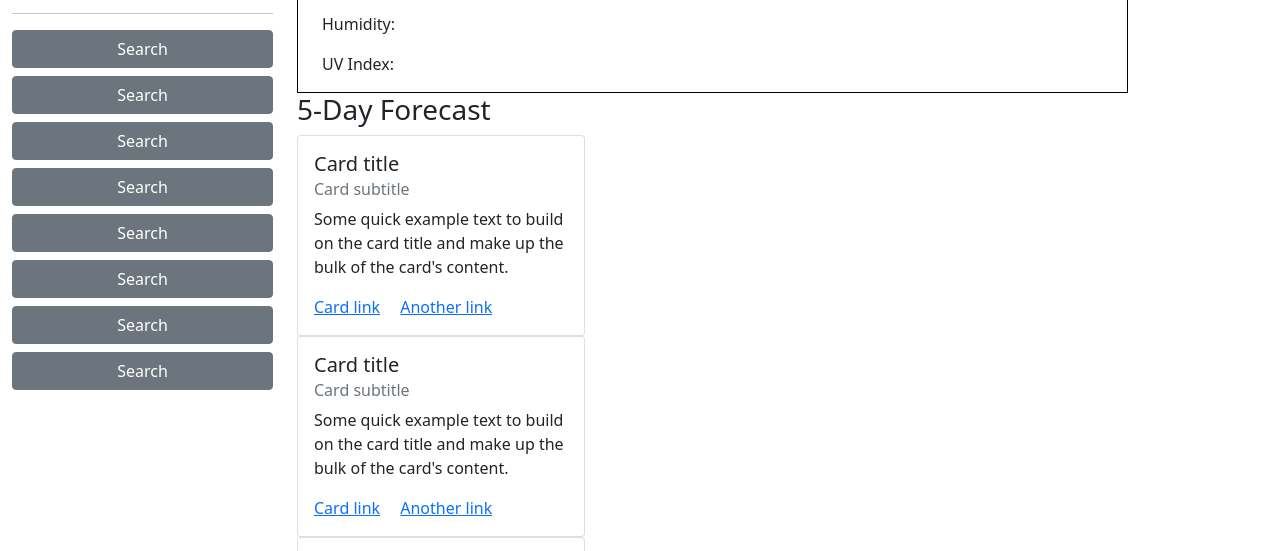
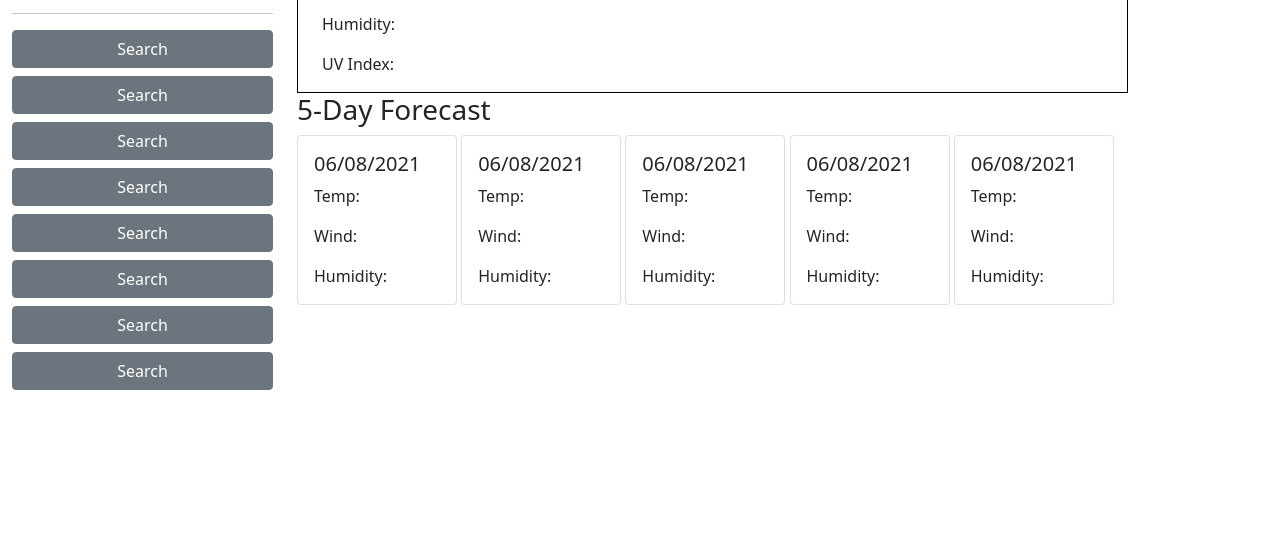
Before and after one commit to rikrds32/Weather-Dashboard-app-, a plain HTML site: page index.html in a window 1280 px wide. Shown: the part 229-780 px from the top of the page. Drawn offline with nearby package versions, Linux system fonts and the light colour scheme.

Commit message:
modify card's width and text area

```diff
--- a/custom.css
+++ b/custom.css
@@ -9,3 +9,7 @@ input{
     border: 1px solid black;
     margin-top: 1rem;
 }
+.card {
+    display: inline-block;
+
+}
--- a/index.html
+++ b/index.html
@@ -53,54 +53,49 @@
                 </div>
                 <!-- this is the cards with the cities fore -->
                 <h3>5-Day Forecast</h3>
-                <div class="card" style="width: 18rem;">
+                <div class="card" style="width: 10rem;">
                     <div class="card-body">
-                        <h5 class="card-title">Card title</h5>
-                        <h6 class="card-subtitle mb-2 text-muted">Card subtitle</h6>
-                        <p class="card-text">Some quick example text to build on the card title and make up the bulk of
-                            the card's content.</p>
-                        <a href="#" class="card-link">Card link</a>
-                        <a href="#" class="card-link">Another link</a>
+                        <h5 class="card-title">06/08/2021</h5>
+
+                        <p class="card-text">Temp:</p>
+                        <p class="card-text">Wind:</p>
+                        <p class="card-text">Humidity:</p>
                     </div>
                 </div>
-                <div class="card" style="width: 18rem;">
+                <div class="card" style="width: 10rem;">
                     <div class="card-body">
-                        <h5 class="card-title">Card title</h5>
-                        <h6 class="card-subtitle mb-2 text-muted">Card subtitle</h6>
-                        <p class="card-text">Some quick example text to build on the card title and make up the bulk of
-                            the card's content.</p>
-                        <a href="#" class="card-link">Card link</a>
-                        <a href="#" class="card-link">Another link</a>
+                        <h5 class="card-title">06/08/2021</h5>
+
+                        <p class="card-text">Temp:</p>
+                        <p class="card-text">Wind:</p>
+                        <p class="card-text">Humidity:</p>
                     </div>
                 </div>
-                <div class="card" style="width: 18rem;">
+                <div class="card" style="width: 10rem;">
                     <div class="card-body">
-                        <h5 class="card-title">Card title</h5>
-                        <h6 class="card-subtitle mb-2 text-muted">Card subtitle</h6>
-                        <p class="card-text">Some quick example text to build on the card title and make up the bulk of
-                            the card's content.</p>
-                        <a href="#" class="card-link">Card link</a>
-                        <a href="#" class="card-link">Another link</a>
+                        <h5 class="card-title">06/08/2021</h5>
+
+                        <p class="card-text">Temp:</p>
+                        <p class="card-text">Wind:</p>
+                        <p class="card-text">Humidity:</p>
                     </div>
                 </div>
-                <div class="card" style="width: 18rem;">
+                <div class="card" style="width: 10rem;">
                     <div class="card-body">
-                        <h5 class="card-title">Card title</h5>
-                        <h6 class="card-subtitle mb-2 text-muted">Card subtitle</h6>
-                        <p class="card-text">Some quick example text to build on the card title and make up the bulk of
-                            the card's content.</p>
-                        <a href="#" class="card-link">Card link</a>
-                        <a href="#" class="card-link">Another link</a>
+                        <h5 class="card-title">06/08/2021</h5>
+
+                        <p class="card-text">Temp:</p>
+                        <p class="card-text">Wind:</p>
+                        <p class="card-text">Humidity:</p>
                     </div>
                 </div>
-                <div class="card" style="width: 18rem;">
+                <div class="card" style="width: 10rem;">
                     <div class="card-body">
-                        <h5 class="card-title">Card title</h5>
-                        <h6 class="card-subtitle mb-2 text-muted">Card subtitle</h6>
-                        <p class="card-text">Some quick example text to build on the card title and make up the bulk of
-                            the card's content.</p>
-                        <a href="#" class="card-link">Card link</a>
-                        <a href="#" class="card-link">Another link</a>
+                        <h5 class="card-title">06/08/2021</h5>
+
+                        <p class="card-text">Temp:</p>
+                        <p class="card-text">Wind:</p>
+                        <p class="card-text">Humidity:</p>
                     </div>
                 </div>
             </div>
```
